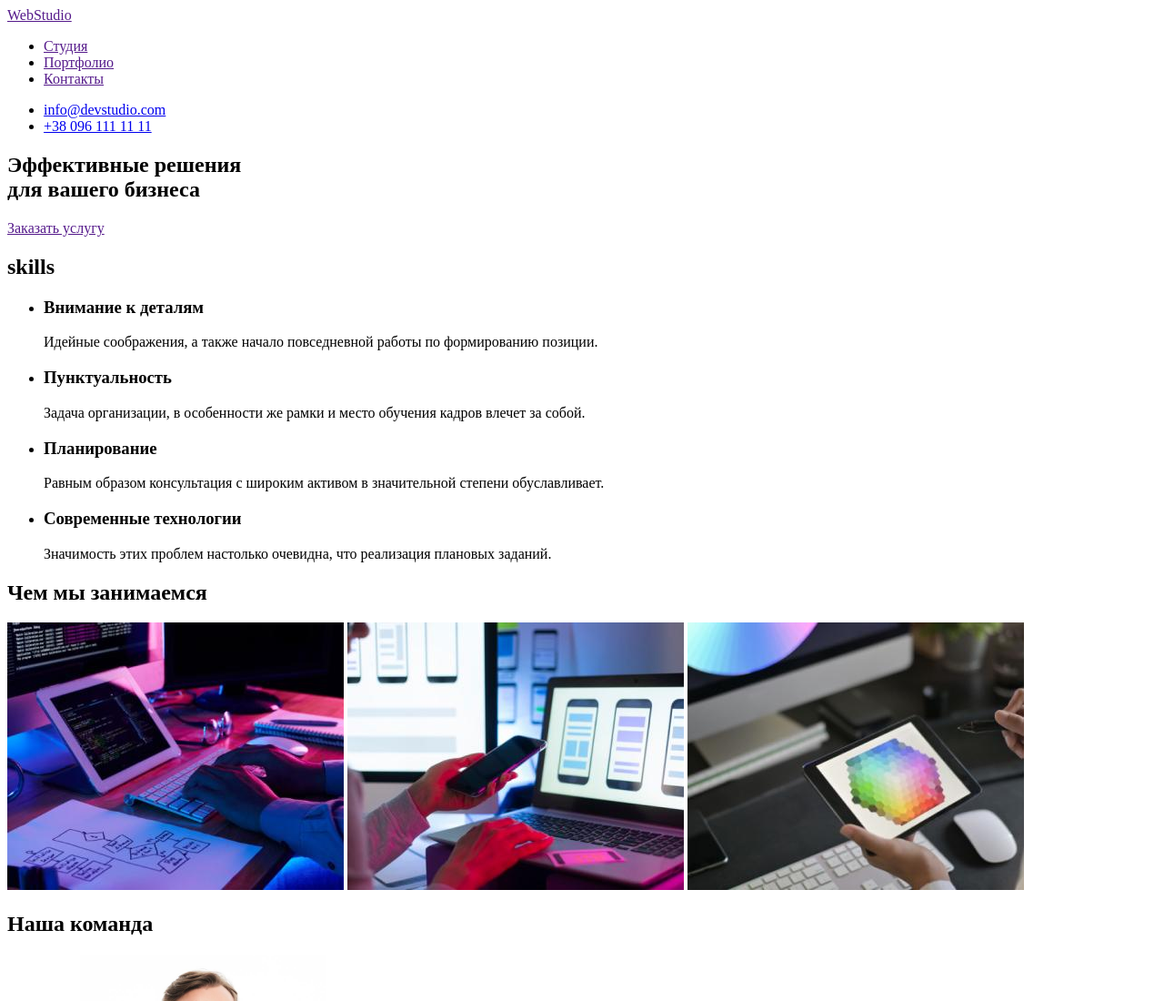
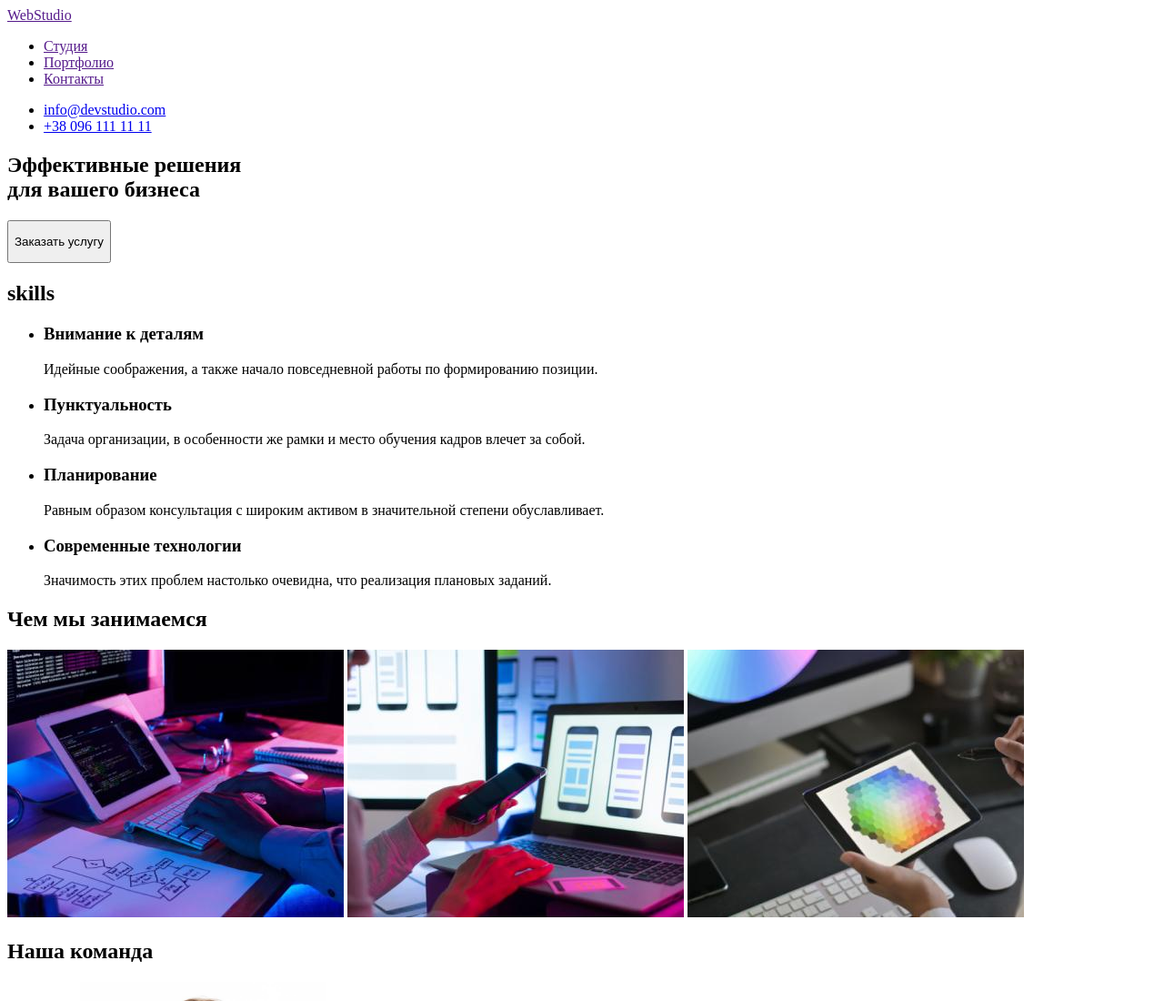
Before and after one commit to ievsepl/goit-markup-hw-01, a plain HTML site: page index.html in a window 1280 px wide. Shown: the top 1100 px of the page at 91% size. Drawn offline with Linux system fonts and the light colour scheme.

Commit message:
add button

```diff
--- a/index.html
+++ b/index.html
@@ -28,7 +28,9 @@
     <div>
       <section>
         <h1>Эффективные решения <br />для вашего бизнеса</h1>
-        <a href="">Заказать услугу</a>
+        <button class="button">
+          <p>Заказать услугу</p>
+        </button>
       </section>
     </div>
     <!-- skills -->
```
